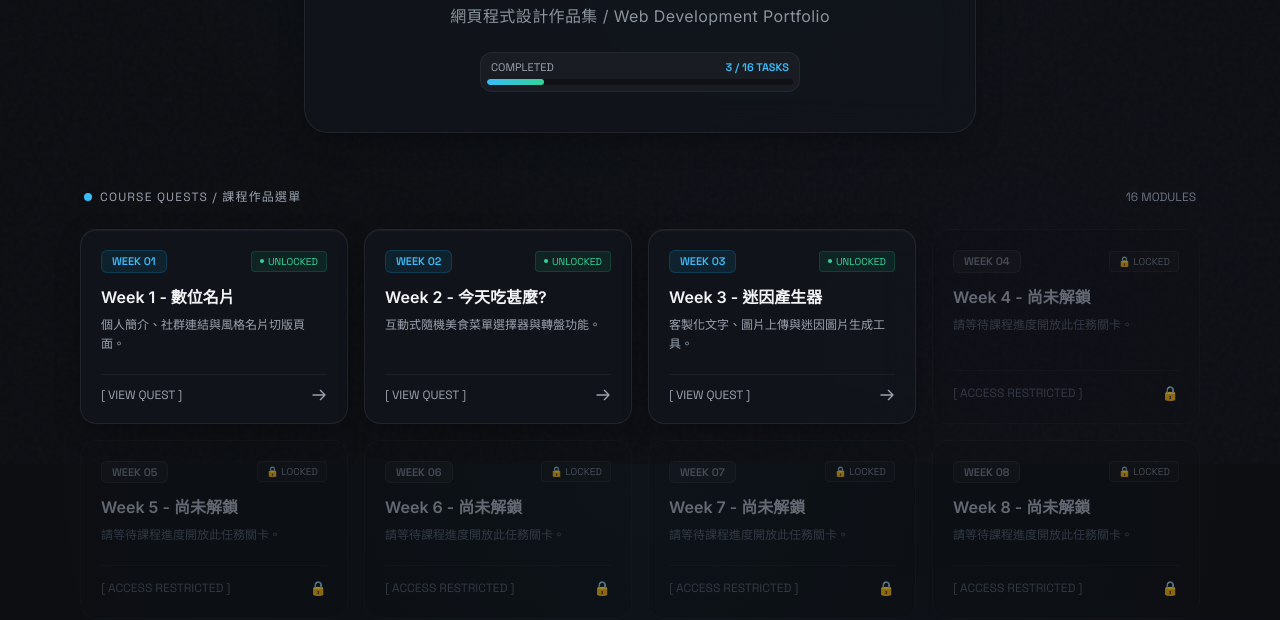
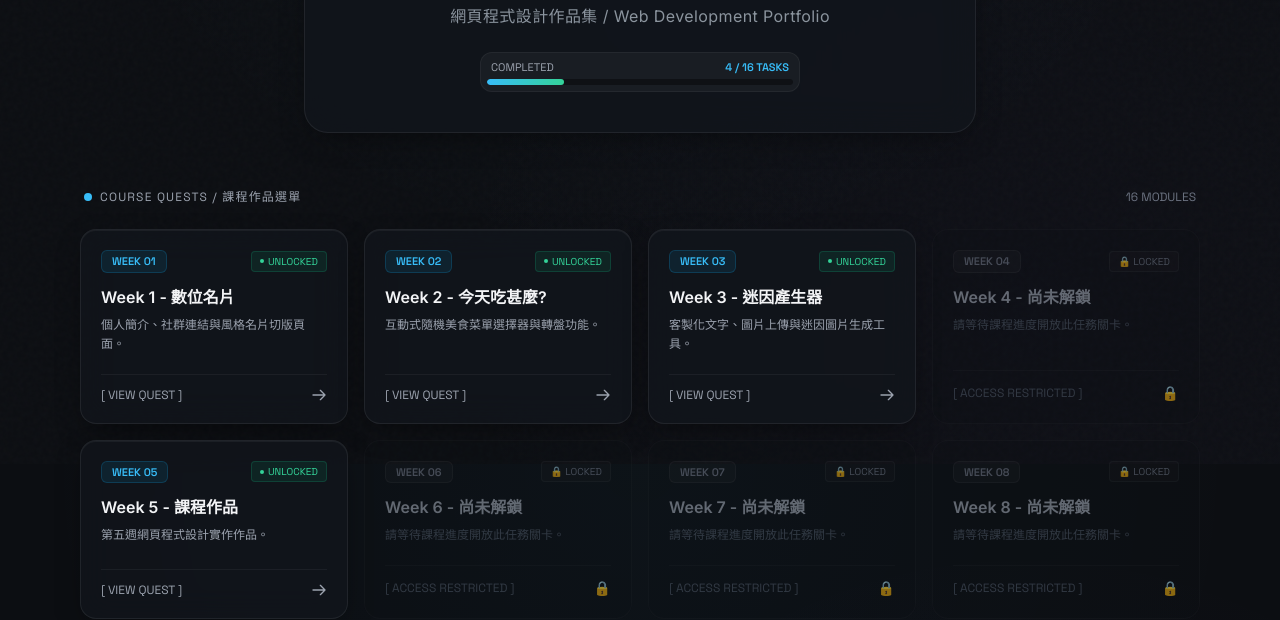
Before and after one commit to s26110142-dot/xcen_, a plain HTML site: page index.html in a window 1280 px wide. Shown: the part 336-956 px from the top of the page. Drawn offline with nearby package versions, Linux system fonts and the light colour scheme.

Commit message:
Update index.html

```diff
--- a/index.html
+++ b/index.html
@@ -170,14 +170,14 @@
                     網頁程式設計作品集 / Web Development Portfolio
                 </p>
 
-                <!-- Progress Meter (更新為 3 / 16 TASKS，進度條改為 w-[18.75%]) -->
+                <!-- Progress Meter (更新為 4 / 16 TASKS，進度條改為 w-[25%]) -->
                 <div class="w-full max-w-xs mx-auto bg-white/[0.04] p-1.5 rounded-xl border border-white/5">
                     <div class="flex justify-between text-[11px] font-mono text-gray-400 mb-1 px-1">
                         <span>COMPLETED</span>
-                        <span class="text-sky-400 font-semibold">3 / 16 TASKS</span>
+                        <span class="text-sky-400 font-semibold">4 / 16 TASKS</span>
                     </div>
                     <div class="w-full bg-black/40 h-1.5 rounded-full overflow-hidden">
-                        <div class="bg-gradient-to-r from-sky-400 to-emerald-400 h-full rounded-full w-[18.75%] transition-all duration-1000"></div>
+                        <div class="bg-gradient-to-r from-sky-400 to-emerald-400 h-full rounded-full w-[25%] transition-all duration-1000"></div>
                     </div>
                 </div>
             </div>
@@ -276,7 +276,7 @@
                     </div>
                 </a>
 
-                <!-- BUTTONS 4 TO 16 (LOCKED) WILL BE DYNAMICALLY INJECTED -->
+                <!-- BUTTONS 4 TO 16 WILL BE DYNAMICALLY INJECTED (WEEK 5 UNLOCKED) -->
 
             </div>
         </section>
@@ -288,15 +288,51 @@
         <p class="mt-1 text-gray-600">DESIGNED WITH MINIMALIST ELEGANCE</p>
     </footer>
 
-    <!-- JavaScript to generate Week 4 to Week 16 locked buttons -->
+    <!-- JavaScript to generate Week 4 to Week 16 buttons (Week 5 Unlocked) -->
     <script>
         document.addEventListener('DOMContentLoaded', () => {
             const grid = document.getElementById('quest-grid');
 
-            // Generate Week 4 to Week 16 locked buttons
             for (let i = 4; i <= 16; i++) {
                 const weekNum = i < 10 ? `0${i}` : `${i}`;
 
+                // Week 5 已解鎖
+                if (i === 5) {
+                    const unlockedCard = document.createElement('a');
+                    unlockedCard.href = 'w5/index.html';
+                    unlockedCard.className = 'matte-glass unlocked-card p-5 rounded-2xl flex flex-col justify-between group';
+
+                    unlockedCard.innerHTML = `
+                        <div>
+                            <div class="flex justify-between items-center mb-3">
+                                <span class="font-mono text-[11px] text-sky-400 font-semibold px-2.5 py-0.5 rounded-md bg-sky-500/10 border border-sky-500/20">
+                                    WEEK ${weekNum}
+                                </span>
+                                <span class="text-[10px] font-mono text-emerald-400 bg-emerald-500/10 px-2 py-0.5 rounded border border-emerald-500/20 flex items-center gap-1">
+                                    <span class="w-1 h-1 rounded-full bg-emerald-400"></span>
+                                    UNLOCKED
+                                </span>
+                            </div>
+                            <h3 class="text-base font-semibold text-gray-100 group-hover:text-sky-300 transition-colors mb-1.5">
+                                Week 5 - 課程作品
+                            </h3>
+                            <p class="text-xs text-gray-400 line-clamp-2 leading-relaxed">
+                                第五週網頁程式設計實作作品。
+                            </p>
+                        </div>
+                        <div class="mt-5 pt-3 border-t border-white/[0.05] flex items-center justify-between text-xs font-mono text-gray-400 group-hover:text-sky-400 transition-colors">
+                            <span>[ VIEW QUEST ]</span>
+                            <svg class="w-4 h-4 transform group-hover:translate-x-1 transition-transform" fill="none" stroke="currentColor" viewBox="0 0 24 24">
+                                <path stroke-linecap="round" stroke-linejoin="round" stroke-width="2" d="M14 5l7 7m0 0l-7 7m7-7H3"></path>
+                            </svg>
+                        </div>
+                    `;
+
+                    grid.appendChild(unlockedCard);
+                    continue;
+                }
+
+                // 其他週次維持鎖定狀態
                 const card = document.createElement('div');
                 card.className = 'locked-card p-5 rounded-2xl flex flex-col justify-between opacity-60 hover:opacity-90 transition-all cursor-not-allowed group relative';
                 card.setAttribute('tabindex', '0');
```
